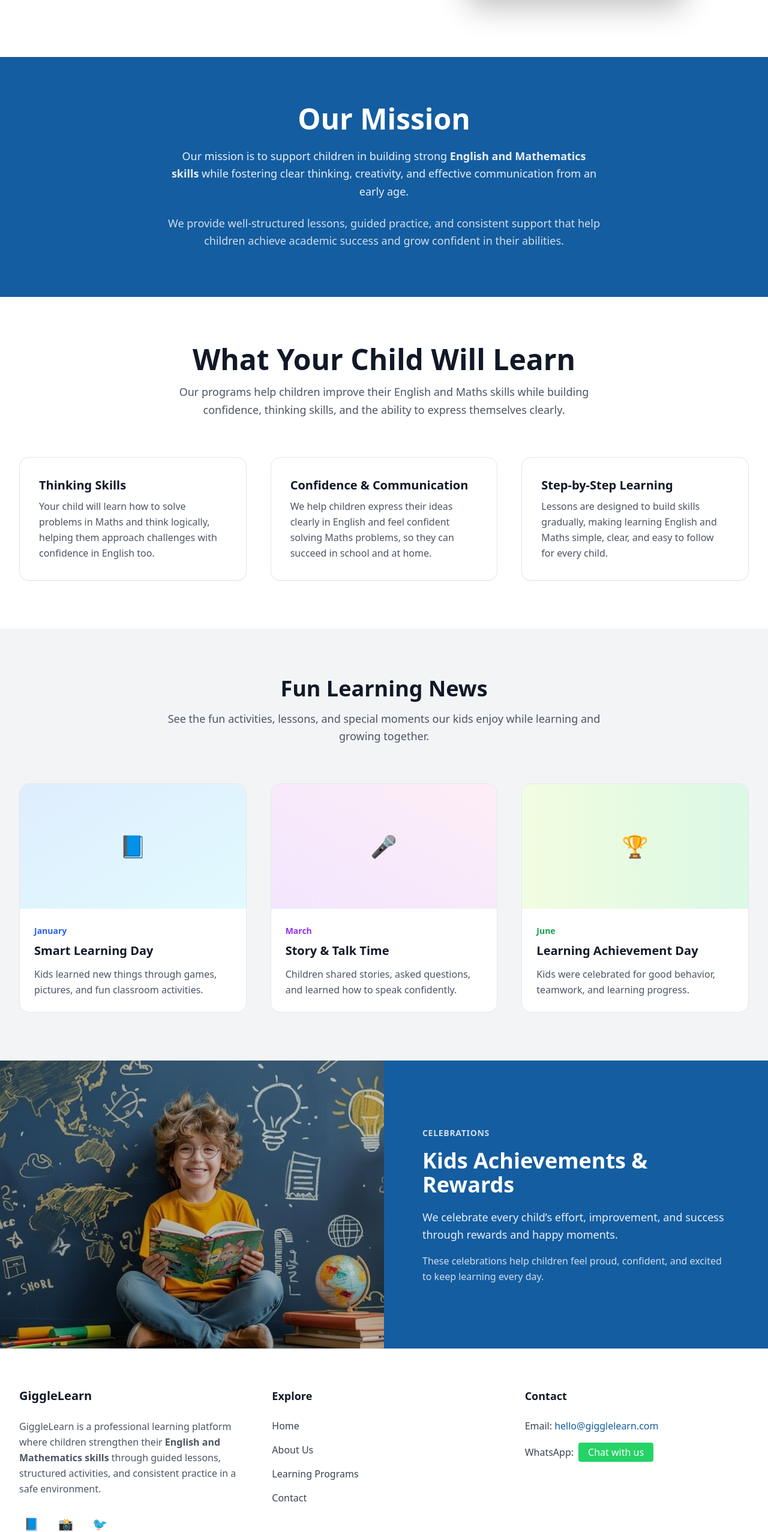
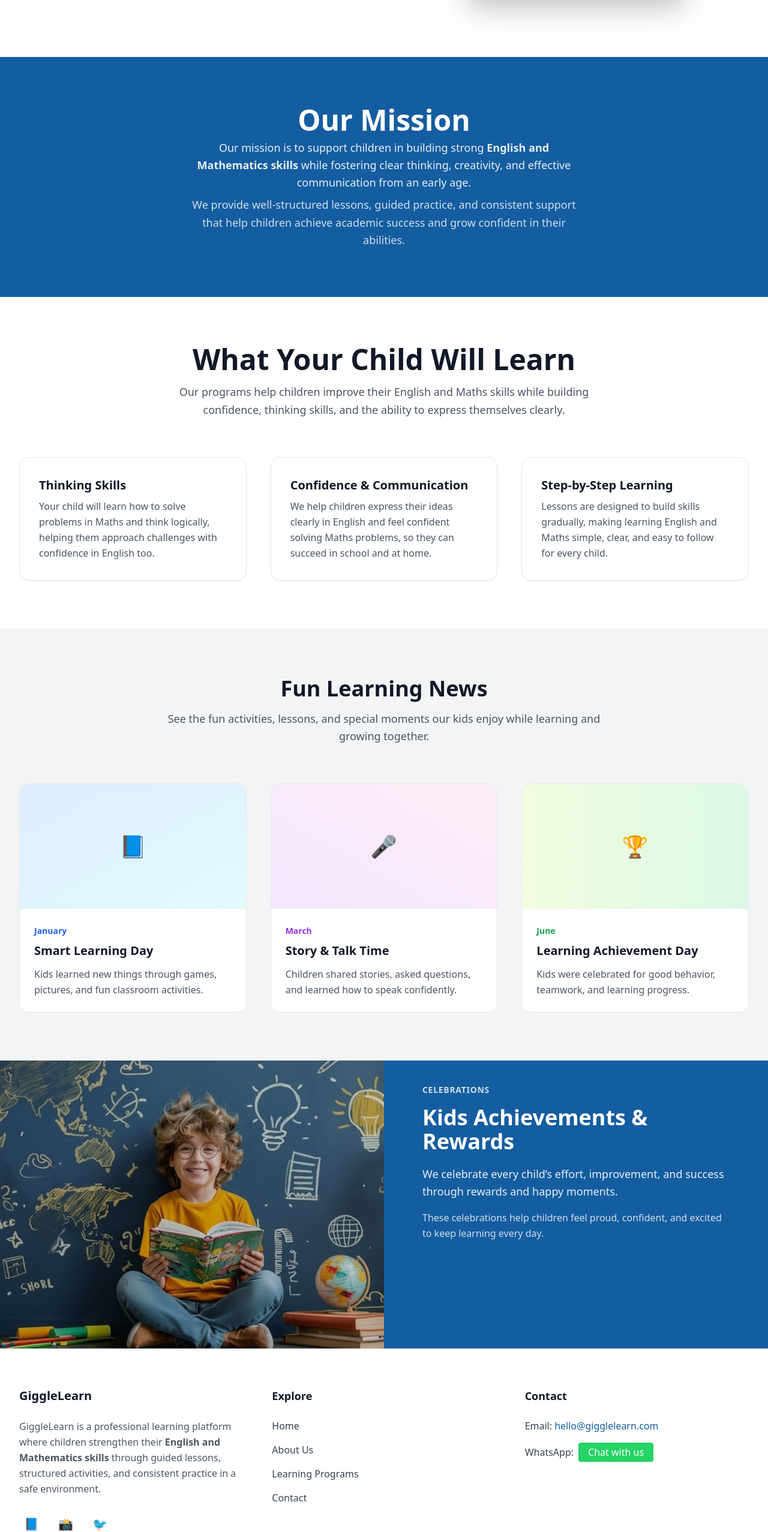
Before and after one commit to Zikam1/KidSmart, a Nuxt app: page / in a window 1280 px wide. Shown: the part 1120-3674 px from the top of the page at 60% size. Built offline with nearby package versions, Linux system fonts and the light colour scheme.

Commit message:
achievement card

```diff
--- a/app/components/foot.vue
+++ b/app/components/foot.vue
@@ -83,7 +83,7 @@
         >
           <p>
             © {{ new Date().getFullYear() }} GiggleLearn.
-            Supporting children’s growth in English and Mathematics.
+
           </p>
           <div class="flex gap-4">
             <a href="#" class="hover:text-black transition">Facebook</a>
--- a/app/components/news.vue
+++ b/app/components/news.vue
@@ -80,7 +80,7 @@
   <div class="grid lg:grid-cols-2">
 
     <!-- LEFT: IMAGE -->
-    <div class="relative h-80 md:h-[420px] lg:h-[480px]">
+    <div class="relative h-80 md:h-[420px] lg:h-[480px] ">
       <img
         src="/assets/pccc.png"
         alt="Kids learning and celebrating"
@@ -91,10 +91,10 @@
     </div>
 
     <!-- RIGHT: TEXT -->
-    <div class="flex items-center bg-[#145DA0] px-8 md:px-16">
-      <div class="max-w-xl text-white">
+    <div class="flex flex-col md:flex-row items-start items-center bg-[#145DA0] px-8 md:px-16  md:pt-0 md:pb-12  ">
+      <div class="max-w-xl text-white md:pb-12 mt-8 md:mt-0 mb-12">
 
-        <span class="inline-block mb-4 text-sm font-semibold uppercase tracking-wider text-white/80">
+        <span class="inline-block mb-4  text-sm font-semibold uppercase tracking-wider text-white/80">
           Celebrations
         </span>
 
--- a/app/components/who.vue
+++ b/app/components/who.vue
@@ -54,7 +54,8 @@
     ></div>
 
     <!-- Content -->
-    <div class="relative max-w-3xl mx-auto px-6 text-center text-white space-y-6">
+<div class="relative max-w-3xl mx-auto px-12 text-center text-white space-y-2
+            bg-[#145DA0] py-8 md:py-12 lg:py-16 rounded-xl">
 
   <h2 class="text-3xl md:text-4xl lg:text-5xl font-extrabold">
     Our Mission
```
Lines whose indentation alone changed are shown as unchanged.
